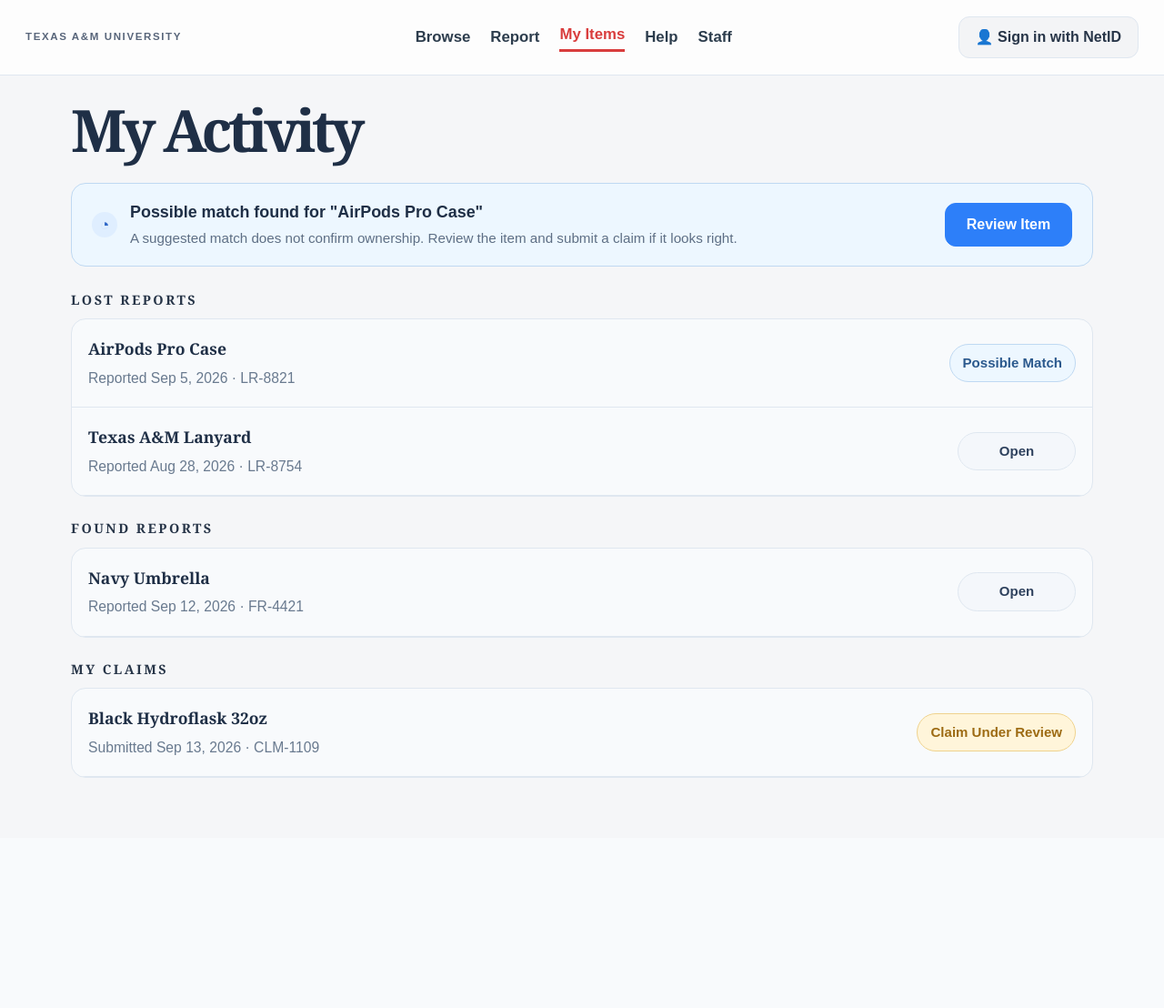
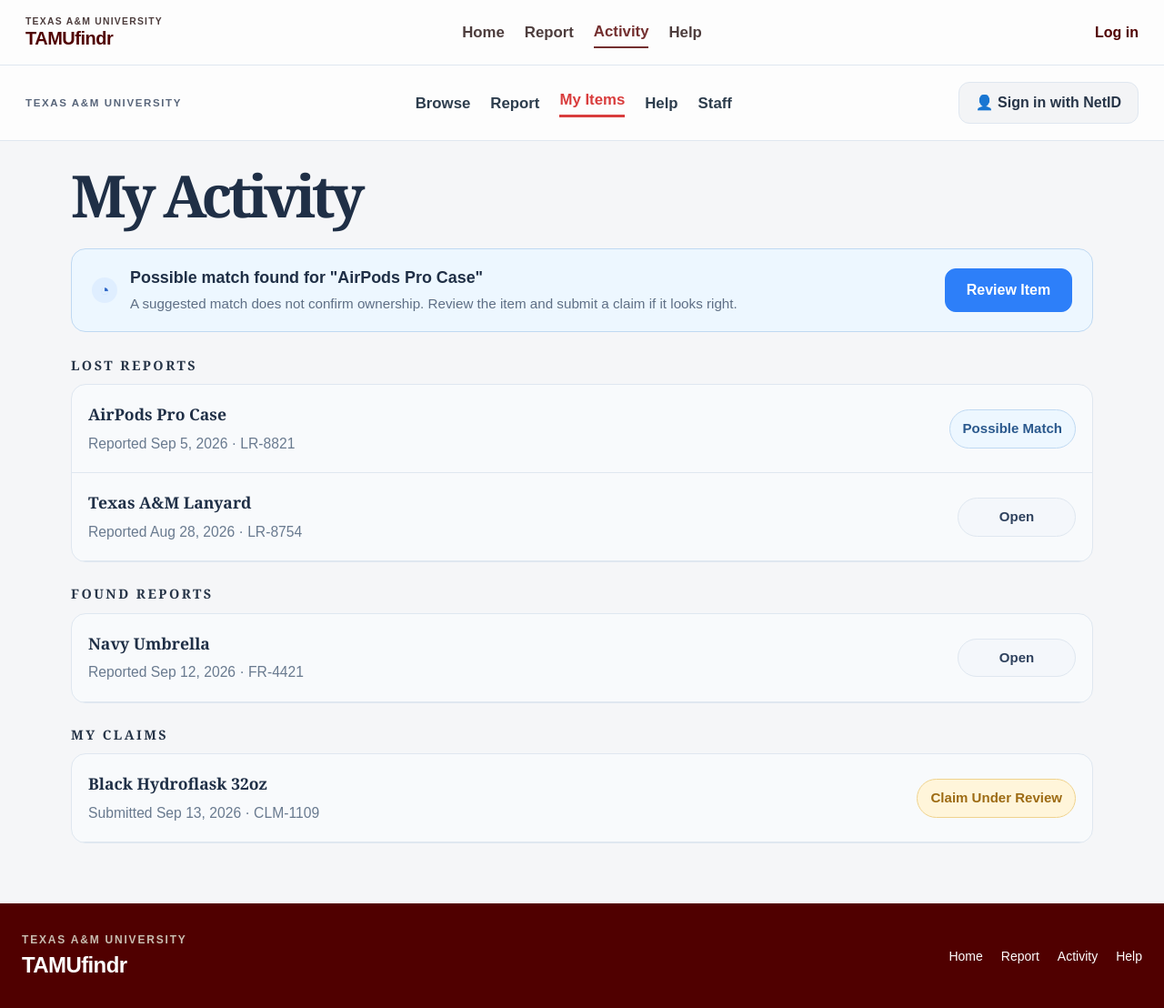
Before and after one commit to DanielCBruni/csce-482-TamuFindr, a Next.js app: page /activity in a window 1280 px wide. Shown: the whole page at 91% size. Before the commit the page ends 921 px from the top, so only its background shows below. Built offline with nearby package versions, Linux system fonts and the light colour scheme.

Commit message:
Implemented header, navbar, and footer.

```diff
--- a/src/app/layout.tsx
+++ b/src/app/layout.tsx
@@ -1,6 +1,8 @@
 import type { Metadata } from 'next';
 import { Geist, Geist_Mono } from 'next/font/google';
 import './globals.css';
+import Header from '@/components/header/header';
+import Footer from '@/components/footer/footer';
 
 const geistSans = Geist({
   variable: '--font-geist-sans',
@@ -20,7 +22,11 @@
 export default function RootLayout({ children }: LayoutProps<'/'>) {
   return (
     <html lang="en" className={`${geistSans.variable} ${geistMono.variable}`}>
-      <body>{children}</body>
+      <body>
+        <Header />
+        {children}
+        <Footer />
+      </body>
     </html>
   );
 }
--- a/src/components/footer/footer.tsx
+++ b/src/components/footer/footer.tsx
@@ -0,0 +1,34 @@
+import Link from 'next/link';
+
+export default function Footer() {
+  return (
+    <footer className="w-full bg-primary text-white">
+      <div className="mx-auto flex max-w-7xl flex-col gap-6 px-6 py-8 md:flex-row md:items-center md:justify-between">
+        <div>
+          <div className="text-xs font-bold tracking-[0.15em] text-secondary/90 uppercase">
+            Texas A&M University
+          </div>
+          <div className="mt-1 text-2xl font-extrabold tracking-tight">TAMUfindr</div>
+        </div>
+
+        <nav
+          className="flex flex-wrap items-center gap-5 text-sm font-medium"
+          aria-label="Footer navigation"
+        >
+          <Link href="/home" className="transition-opacity hover:opacity-80">
+            Home
+          </Link>
+          <Link href="/report" className="transition-opacity hover:opacity-80">
+            Report
+          </Link>
+          <Link href="/activity" className="transition-opacity hover:opacity-80">
+            Activity
+          </Link>
+          <Link href="/help" className="transition-opacity hover:opacity-80">
+            Help
+          </Link>
+        </nav>
+      </div>
+    </footer>
+  );
+}
--- a/src/components/header/header.tsx
+++ b/src/components/header/header.tsx
@@ -1,12 +1,52 @@
+'use client';
+
 import Link from 'next/link';
+import { usePathname } from 'next/navigation';
 
 export default function Header() {
+  const pathname = usePathname();
+
+  const linkClass = (path: string) => {
+    const baseClass = 'text-[1.05rem] font-semibold no-underline transition-colors py-1';
+    const isActive = pathname === path;
+    return `${baseClass} ${isActive ? 'text-accent border-b-2 border-accent' : 'text-primary-muted hover:text-primary'}`;
+  };
+
   return (
-    <header>
-      <Link href="/home">Home</Link>
-      <Link href="/report">Report</Link>
-      <Link href="/activity">Activity</Link>
-      <Link href="/helpt">Help</Link>
+    <header className="sticky top-0 z-50 relative flex items-center justify-center min-h-[65px] px-7 py-[18px] bg-[#fdfdfd] border-b border-[#dfe7f0] box-border w-full">
+      {/* Left side - branding */}
+      <div className="absolute left-7 flex flex-col justify-center">
+        <div className="text-[0.65rem] tracking-[0.12em] text-primary-muted font-bold whitespace-nowrap leading-tight">
+          TEXAS A&M UNIVERSITY
+        </div>
+        <div className="text-xl font-extrabold text-primary tracking-tight leading-tight">
+          TAMUfindr
+        </div>
+      </div>
+
+      {/* Middle - navbar */}
+      <nav
+        className="flex items-center justify-center gap-[22px] flex-wrap mx-auto"
+        aria-label="Main navigation"
+      >
+        <Link href="/home" className={linkClass('/home')}>
+          Home
+        </Link>
+        <Link href="/report" className={linkClass('/report')}>
+          Report
+        </Link>
+        <Link href="/activity" className={linkClass('/activity')}>
+          Activity
+        </Link>
+        <Link href="/help" className={linkClass('/help')}>
+          Help
+        </Link>
+      </nav>
+
+      {/* Right side - Log in */}
+      <div className="absolute right-7 text-l font-extrabold text-primary cursor-pointer hover:opacity-80 whitespace-nowrap">
+        Log in
+      </div>
     </header>
   );
 }
```
